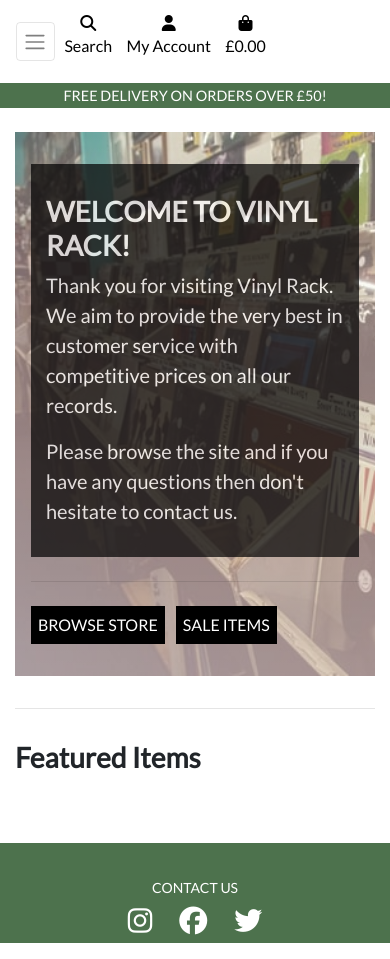
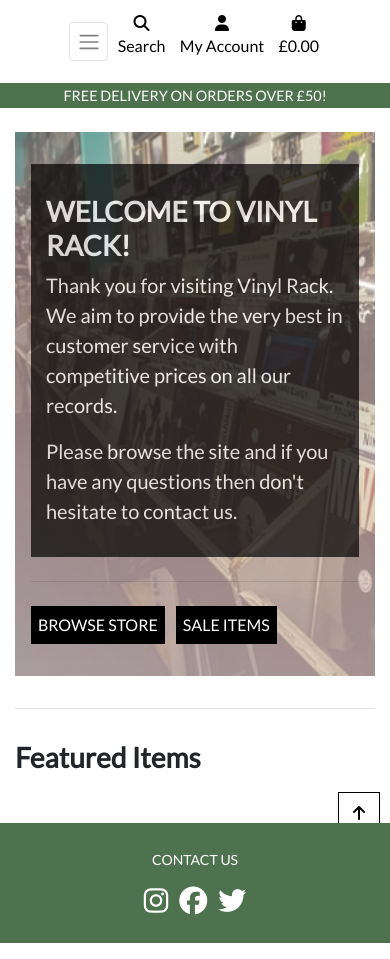
Before and after one commit to peejaywk/VinylRack, a Django app: page / in a window 390 px wide. Run offline with Django 3.2, Linux system fonts and the light colour scheme; data that the repository does not hold is empty; parts of the project's set-up code (start-up, migrations or seed data) failed here and were passed over; some libraries are stand-ins or nearby versions.

Commit message:
Minor changes to the layout of the mobile nav and footer. Add up arrow to the home page

```diff
--- a/home/templates/home/index.html
+++ b/home/templates/home/index.html
@@ -50,6 +50,19 @@
                 </div>
             {% endfor %}
         </div>
-
+    </div>
+    <div class="btt-button shadow-sm rounded-0 border border-black">
+        <a class="btt-link d-flex h-100">
+            <i class="fas fa-arrow-up text-black mx-auto my-auto"></i>
+        </a>
     </div>
 {% endblock %}
+
+{% block postloadjs %}
+    {{ block.super }}
+    <script type="text/javascript">
+		$('.btt-link').click(function(e) {
+			window.scrollTo(0,0)
+		})
+	</script>
+{% endblock %}
--- a/products/templates/products/product_detail.html
+++ b/products/templates/products/product_detail.html
@@ -78,7 +78,7 @@
                     <p class="mt-3 product-description">{{ product.description }}</p>
                     {% if product.on_sale %}
                         <h3>
-                            <span class="badge rounded-0 sale-text text-white">Save {{ product.discount_percent }}%</span>
+                            <span class="badge rounded-0 sale-text text-white">SAVE {{ product.discount_percent }}%</span>
                         </h3>
                         <p class="lead font-weight-bold mb-0">£{{ product.price | calc_saleprice:product.discount_percent }}</p>
                         <p class="text-muted mt-0">Price was: £{{ product.price }}</p>
--- a/static/css/base.css
+++ b/static/css/base.css
@@ -100,8 +100,8 @@
 
 footer {
     position: relative;
-    margin-top: -100px;
-    height: 100px;
+    margin-top: -120px;
+    height: 120px;
     clear: both;
     background-color: #4D724D;
     padding-top: 1.5rem;
--- a/templates/base.html
+++ b/templates/base.html
@@ -112,7 +112,7 @@
             </div>
         </div>
         <div class="row nav-bg">
-            <nav class="navbar navbar-expand-lg navbar-light">
+            <nav class="navbar navbar-expand-xl navbar-light ml-auto mr-auto">
                 <button class="navbar-toggler" type="button" data-toggle="collapse" data-target="#main-nav"
                     aria-controls="main-nav" aria-expanded="false" aria-label="Toggle navigation">
                     <span class="navbar-toggler-icon"></span>
@@ -159,18 +159,18 @@
     <footer class="text-center container-fluid">
         <div class="row">
             <div class="col-sm-12 col-md-6">
-                <ul class="text-uppercase list-unstyled list-inline mt-2 mb-0">
+                <ul class="text-uppercase list-unstyled list-inline">
                     <li class="list-inline-item"><a href="{% url 'contact' %}">Contact us</a></li>
                 </ul>
             </div>
             <div class="col-sm-12 col-md-6">
                 <ul class="list-inline">
                     <li class="list-inline-item "><a href="https://www.instagram.com/" target="_blank"
-                            rel="noreferrer"><i class="fab fa-instagram fa-2x m-2"></i></a></li>
+                            rel="noreferrer"><i class="fab fa-instagram fa-2x"></i></a></li>
                     <li class="list-inline-item me-4"><a href="https://www.facebook.com/" target="_blank"
-                            rel="noreferrer"><i class="fab fa-facebook fa-2x m-2"></i></a></li>
+                            rel="noreferrer"><i class="fab fa-facebook fa-2x"></i></a></li>
                     <li class="list-inline-item me-4"><a href="https://twitter.com/" target="_blank"
-                            rel="noreferrer"><i class="fab fa-twitter fa-2x m-2"></i></a></li>
+                            rel="noreferrer"><i class="fab fa-twitter fa-2x"></i></a></li>
                 </ul>
             </div>
         </div>
```
